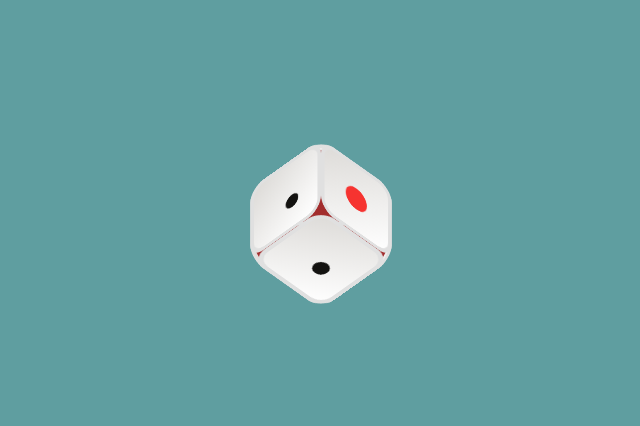
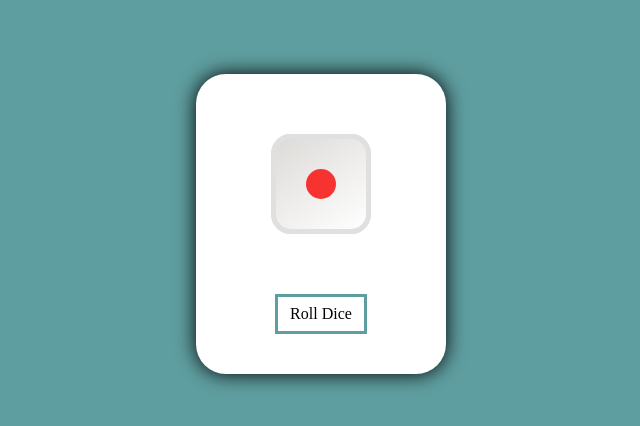
Before and after one commit to faizak2521/dice-roller, a plain HTML site: page index.html in a window 1280 px wide. Shown: the part 176-602 px from the top of the page, without its empty margins (319-959 px from the left). Drawn offline with Linux system fonts and the light colour scheme; a web font is replaced by a local one.

Commit message:
Added all dice faces include main red dot and dots on faces for num

```diff
--- a/index.html
+++ b/index.html
@@ -4,12 +4,14 @@
     <meta charset="UTF-8">
     <meta name="viewport" content="width=device-width, initial-scale=1.0">
     <title>Dice Roller</title>
+    <link href='https://fonts.googleapis.com/css?family=B612 Mono' rel='stylesheet'>
 </head>
 <body>
     <!-- <h1 class="title">Roll The Dices For Ludo</h1> -->
     <!-- <div class="wrapper">
         <button class="roll-btn">Roll Dice</button>
     </div> -->
+    <div class="container">
 
         <div class="dice">
             <div class="face front"></div>
@@ -20,6 +22,12 @@
             <div class="face left"></div>
         </div>
 
+        <button class="roll-btn">Roll Dice</button>
+
+
+    </div>
+
+
     <script src="script.js"></script>
 
 </body>
--- a/styler.css
+++ b/styler.css
@@ -6,6 +6,15 @@
     border: 0;
     outline: 0;
     box-sizing: border-box;
+}
+.container {
+    display: grid;
+    place-items: center;
+    width: 250px;
+    padding: 60px 0 40px;
+    border-radius: 30px;
+    background: white;
+    box-shadow: 0 0 20px black;
 }
 
 body {
@@ -23,7 +32,12 @@ body {
     width: 100px;
     height: 100px;
     transform-style: preserve-3d; /* Preserves 3-d for all faces */
-    transform: rotateX(45deg) rotateY(45deg);
+}
+
+@keyframes rolling {
+    50% {
+        transform: rotateX(455deg) rotateY(455deg);
+    }
 }
 
 .face {
@@ -43,7 +57,7 @@ body {
     width: 100%;
     height: 100%;
     border-radius: 20px;
-    background-color: rgb(162, 45, 45);
+    background-color: #fbf5f5;
     transform: translateZ(-1px);
 
 }
@@ -58,14 +72,6 @@ body {
     height: 18px;
     border-radius: 50%;
     background: #131210;
-}
-
-/* One red dot for dice main face */
-.front::after {
-    width: 30px;
-    height: 30px;
-    background: #f63330;
-    margin: -15px 0 0 -15px;
 }
 
 /* Added second fact to the right side of slanted first face */
@@ -95,6 +101,76 @@ body {
     transform: rotateY(-90deg) translateZ(50px);
 }
 
+/* Testing purposes */
+/* .dice {
+    transform: rotateX(0deg) rotateY(90deg);
+
+} */
+
+/* One red dot for dice main face */
+.front::after {
+    width: 30px;
+    height: 30px;
+    background: #f63330;
+    margin: -15px 0 0 -15px;
+}
+
+
+.back::after {
+    margin: -35px 0 0 -30px;
+    box-shadow: 40px 0,
+                0 25px,
+                40px 25px,
+                0 50px,
+                40px 50px;
+}
+
+.top::after {
+    margin: -30px 0 0 -30px;
+    box-shadow: 40px 40px;
+}
+
+.bottom::after {
+    margin:-36px 0 0 -36px;
+    box-shadow: 26px 26px,
+                52px 52px,
+                52px 0,
+                0 52px;
+
+}
+.right::after {
+    margin: -30px 0 0 -30px;
+    box-shadow: 40px 0,
+                0 40px,
+                40px 40px;
+}
+
+.left::after {
+    margin: -35px 0 0 -35px;
+    box-shadow: 25px 25px,
+                50px 50px;
+}
+
+/* Button style*/
+
+.roll-btn {
+    margin-top: 60px;
+    font-size: 16px;
+    padding: 8px 12px;
+    border: 3px solid cadetblue;
+    background-color: white;
+    cursor: pointer;
+    font-family: B612 Mono;
+    transition: .4s;
+}
+.roll-btn:active {
+    transform: scale(0.95);
+    background-color: #e0e0e0;
+}
+.roll-btn:hover {
+    color: #fff;
+    background-color: cadetblue;
+}
 /* .title {
     text-align: center;
     margin-bottom: 500px;
@@ -113,8 +189,3 @@ body {
 .wrapper {
     text-align: center;
 } */
-
-/* .roll-btn:active {
-    transform: scale(0.95);
-    background-color: #e0e0e0;
-} */
```
Lines whose indentation alone changed are shown as unchanged.
